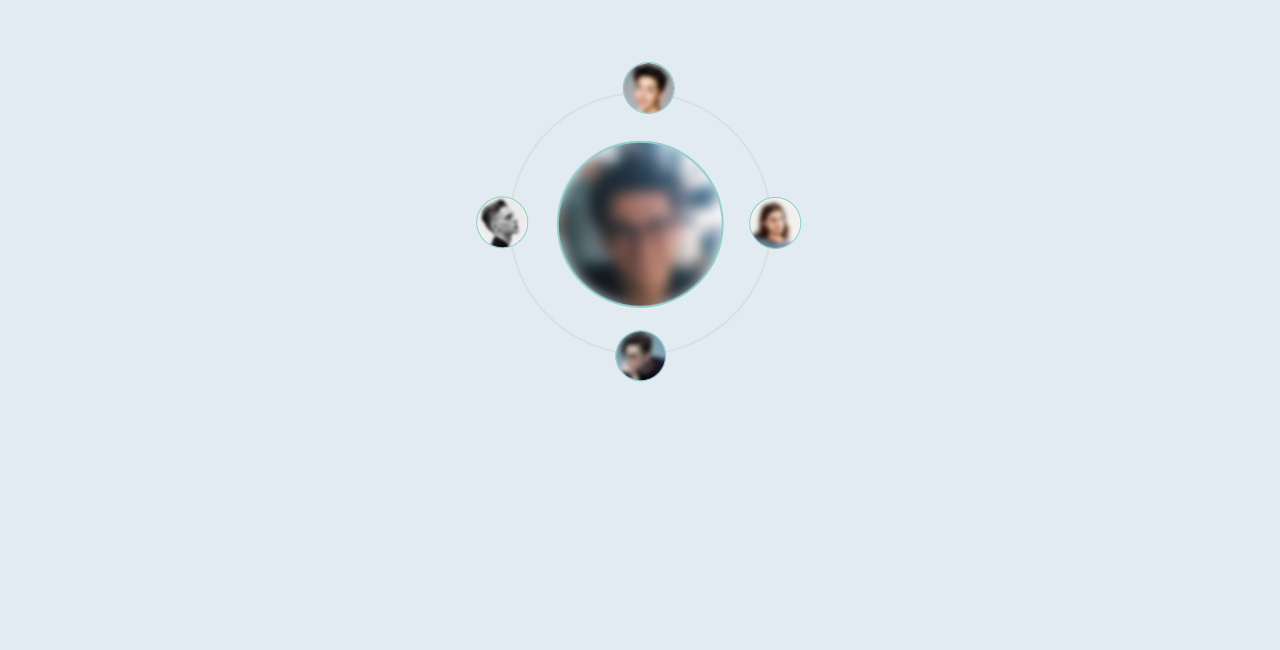
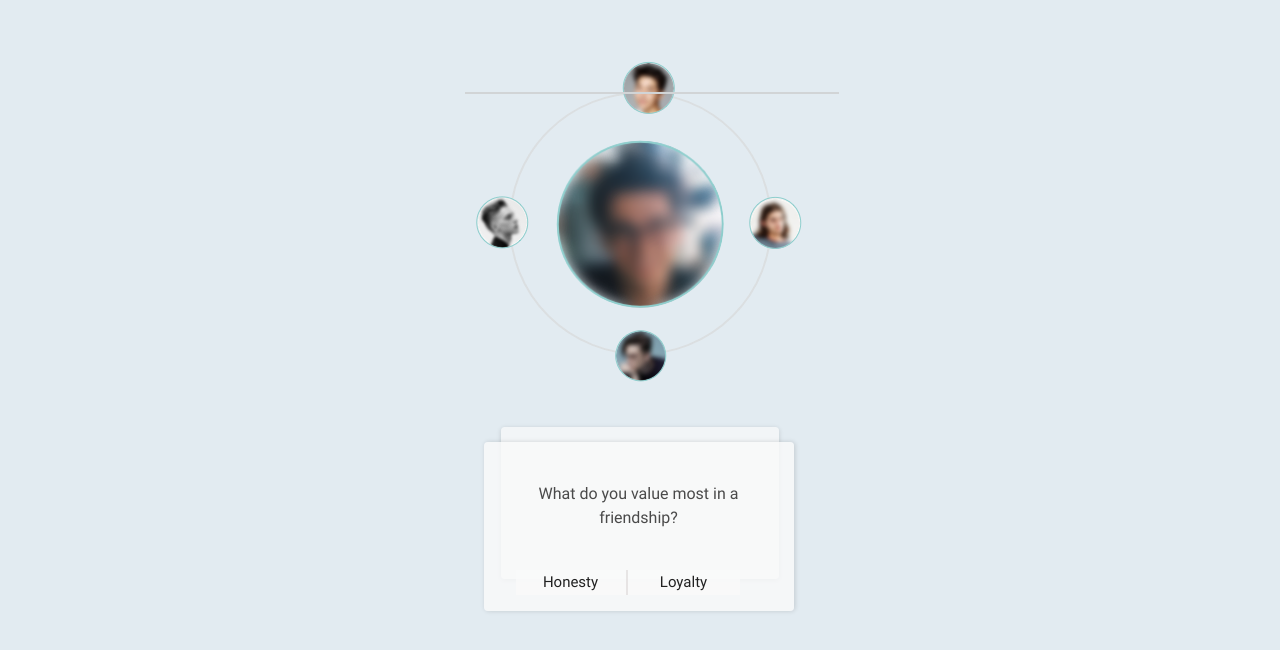
Before and after one commit to Amber711/Blur-dating, a React app: page / in a window 1280 px wide. Shown: the part 100-750 px from the top of the page. Built offline with nearby package versions, Linux system fonts and the light colour scheme.

Commit message:
question panel done

```diff
--- a/src/FaceMatches/FaceMatches.js
+++ b/src/FaceMatches/FaceMatches.js
@@ -9,6 +9,7 @@ import face3 from '../assets/face3.png';
 import face5 from '../assets/face5.png'
 
 import './FaceMatches.css'
+import QuestionPanel from '../QuestionPanel/QuestionPanel'
 
 class FaceMatches extends React.Component {
     constructor() {
@@ -39,22 +40,19 @@ class FaceMatches extends React.Component {
                 left: '-webkit-calc(50% - 4px)',
                 top: '-webkit-calc(92% - 4px)'
             };
+
             if(this.state.faceList.indexOf(face) === 0) {
                 bgImg.left = 'calc(43% - 0px)';
                 bgImg.top ='calc(-12%)'
-            }
-            if(this.state.faceList.indexOf(face) === 1){
+            } else if(this.state.faceList.indexOf(face) === 1){
                 bgImg.left = 'calc(-11% - 4px)';
                 bgImg.top = 'calc(41% - 4px)'
-            };
-            if(this.state.faceList.indexOf(face) === 2){
+            } else if(this.state.faceList.indexOf(face) === 2){
 
                 bgImg.left = 'calc(93% - 4px)';
                 bgImg.top = 'calc(41% - 4px)';
 
-            };
-
-            if(this.state.faceList.indexOf(face) === 3){
+            } else if(this.state.faceList.indexOf(face) === 3){
 
                 bgImg.left = 'calc(42% - 4px)';
                 bgImg.top = 'calc(92% - 4px)';
@@ -81,6 +79,8 @@ class FaceMatches extends React.Component {
                 <div className="outerCircle"></div>
                 <img alt="" src={face5} className="centerFace"></img>
                 {this.renderFaceClock()}
+
+                    <QuestionPanel />
             </div>
         )
     }
--- /dev/null
+++ b/src/QuestionPanel/QuestionPanel.css
@@ -0,0 +1,51 @@
+.question-panel {
+    position: relative;
+    /*
+    border-top: 2px solid rgba(74, 74, 74, 0.4);
+    */
+    width: 374px;
+    left: -44px;
+    border-bottom: 2px solid rgb(209, 212, 214);
+}
+
+.q-wrapper {
+    width: 310px;
+    height: 169px;
+    padding: 0 14px;
+    position: absolute;
+    top: 350px;
+    left: 19px;
+    background-color: rgba(250, 250, 250, 0.8);
+    box-shadow: 1px 0 5px 0 rgba(0, 0, 0, 0.14);
+    border-radius: 4px;
+}
+
+.question {
+    text-align: center;
+    font-size: 16px;
+    line-height: 24px;
+    color: rgb(74, 74, 74);
+    padding: 24px 14px;
+}
+
+.s-box {
+    width: 278px;
+    height: 152px;
+    position: absolute;
+    top: 335px;
+    left: 36px;
+    border-radius: 4px;
+    box-shadow: 0px 1px 5px 0 rgba(0, 0, 0, 0.14);
+    background-color: rgba(250, 250, 250, 0.7);
+
+}
+
+.q-wrapper button {
+    width: 112px;
+    border: none;
+    background-color: rgba(250, 250, 250, 0.8);
+}
+.q-wrapper .q-btn-left {
+    margin-left: 18px;
+    border-right: 2px solid rgba(204, 198, 198, 0.4);
+}
--- /dev/null
+++ b/src/QuestionPanel/QuestionPanel.js
@@ -0,0 +1,32 @@
+import React from 'react';
+import './QuestionPanel.css'
+
+class QuestionPanel extends React.Component {
+    constructor() {
+        super();
+        this.state = {}
+    }
+
+    componentDidMount() {
+
+    }
+
+
+    render() {
+       return (
+           <div className="question-panel">
+            <div className="s-box"></div>
+            <div className="q-wrapper">
+                <p className="question">What do you value most in a friendship?</p>
+                <button className="q-btn-left">Honesty</button>
+                <button className="q-btn-rt">Loyalty</button>
+            </div>
+           </div>
+       )
+    }
+
+}
+
+
+
+export default QuestionPanel
```
Also changed, not shown: src/App/App.css (+1 -6 lines).
